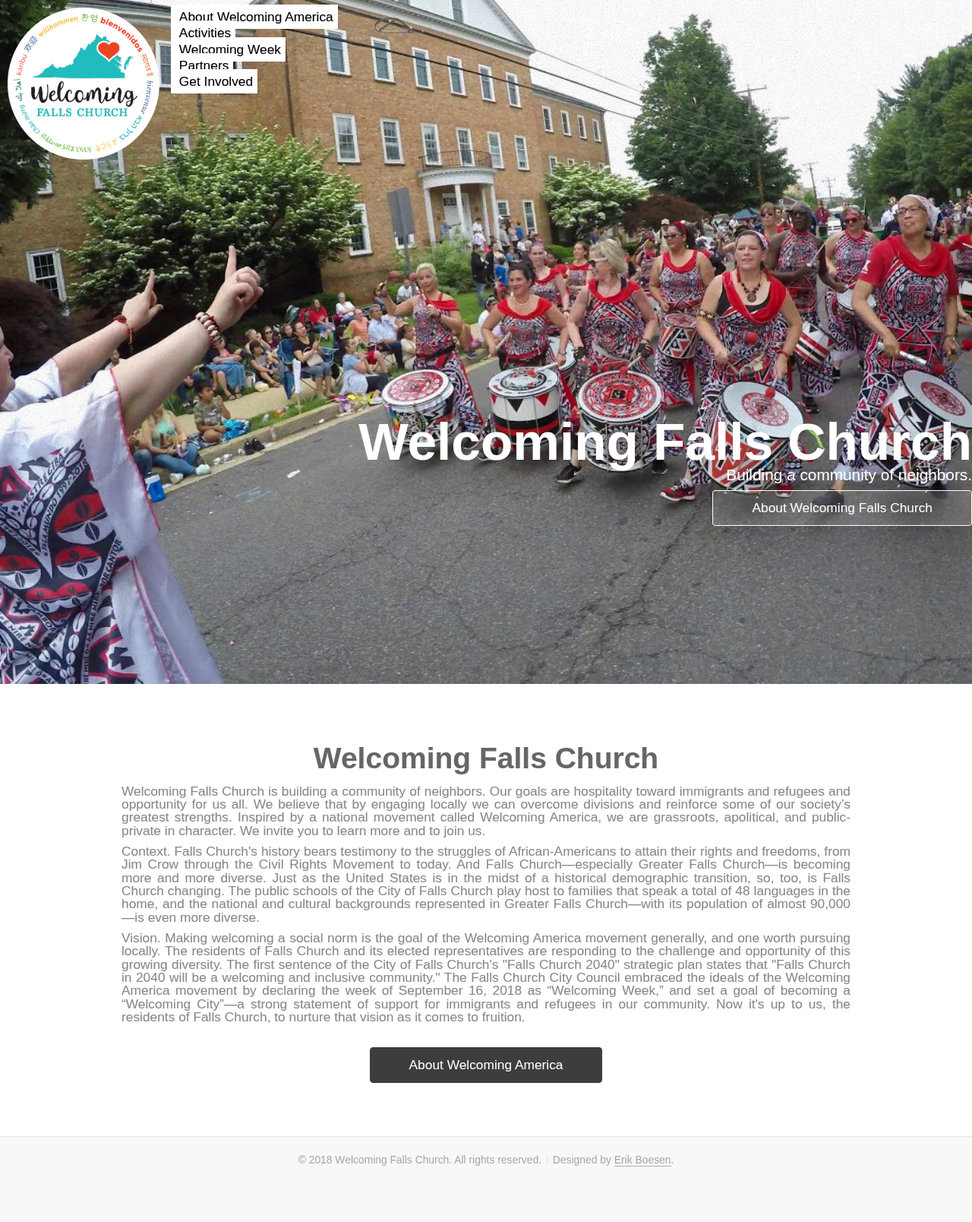
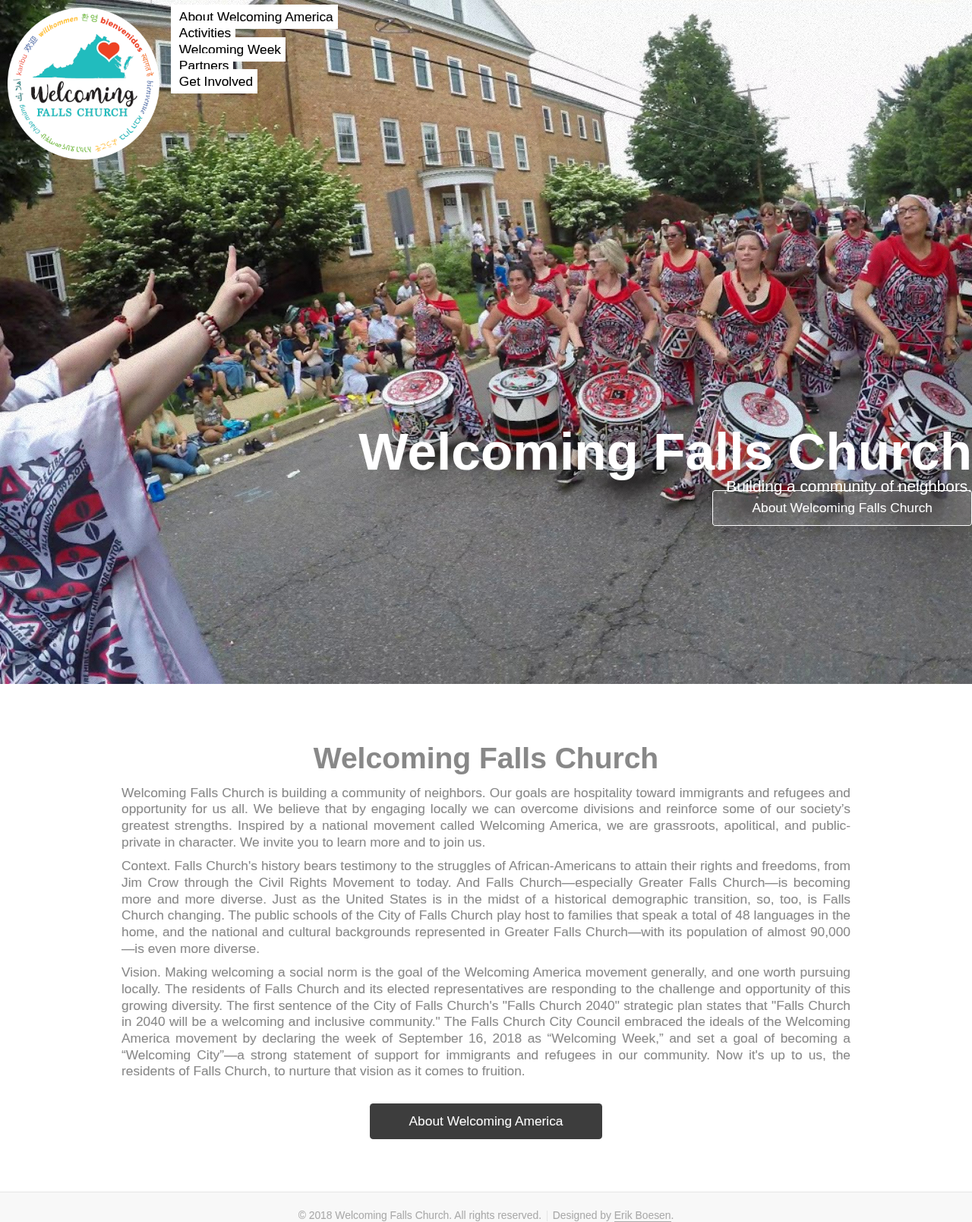
Before and after one commit to wfctest/wfctest, a Jekyll site: the page built from index.html, in a window 1280 px wide. Shown: the whole page at 76% size. Built offline with Jekyll 4.4.1, drawn with Linux system fonts in a browser that asks for light colours; some web fonts are replaced; before the commit the page ends 1547 px from its top, so only the background shows below that.

Commit message:
Fix paragraph line height

```diff
--- a/assets/css/main.css
+++ b/assets/css/main.css
@@ -41,40 +41,15 @@ body {
 }
 input, textarea, select {
     font: inherit;
-    color: #888;
 }
 h1, h2, h3, h4, h5, h6 {
-    color: #666;
-    margin: 0;
     font-weight: 700;
     line-height: 1.5em;
 }
-/* ADDED */
-h2 {
-    margin-bottom: 0.75em;
-}
-h1 a, h2 a, h3 a, h4 a, h5 a, h6 a {
-    color: inherit;
-    text-decoration: none;
-}
-.dark h1, .dark h2, .dark h3, .dark h4, .dark h5, .dark h6 {
-    color: #fff;
-}
 strong, b {
     font-weight: 800;
-    color: inherit;
-}
-.dark strong, .dark b {
-    color: #fff;
-    color: rgba(255, 255, 255, 0.85);
-}
-em, i {
-    font-style: italic;
 }
 a {
-    -moz-transition: border-bottom-color 0.25s ease-in-out;
-    -webkit-transition: border-bottom-color 0.25s ease-in-out;
-    -ms-transition: border-bottom-color 0.25s ease-in-out;
     transition: border-bottom-color 0.25s ease-in-out;
     color: inherit;
     text-decoration: none;
@@ -84,46 +59,14 @@ a:hover {
     border-bottom-color: rgba(0, 0, 0, 1);
 }
 .dark a {
-    color: #fff;
     border-bottom-color: rgba(255, 255, 255, 0.5);
 }
 .dark a:hover {
     border-bottom-color: rgba(255, 255, 255, 0);
 }
-sub {
-    position: relative;
-    top: 0.5em;
-    font-size: 0.8em;
-}
-sup {
-    position: relative;
-    top: -0.5em;
-    font-size: 0.8em;
-}
-hr {
-    border: 0;
-    border-top: solid 1px #e6e6e6;
-    margin: 2em 0 2em 0;
-}
-.dark hr {
-    border-top-color: rgba(255, 255, 255, 0.5);
-}
-blockquote {
-    border-left: solid 0.25em #e6e6e6;
-    padding: 1em 0 1em 2em;
-    font-style: italic;
-}
-.dark blockquote {
-    border-left-color: rgba(255, 255, 255, 0.5);
-}
-p, ul, ol, dl, table {
-    margin-bottom: 1em;
-}
 p {
     text-align: justify;
-}
-header {
-    margin-bottom: 1em;
+    line-height: 1.25;
 }
 header h1, header h2, header h3, header h4, header h5, header h6 {
     margin: 0;
```
